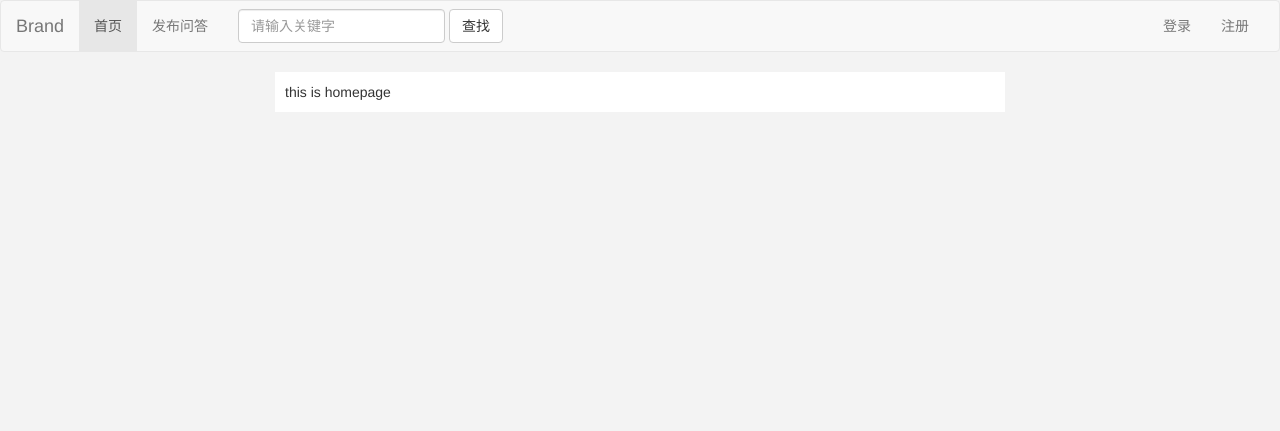
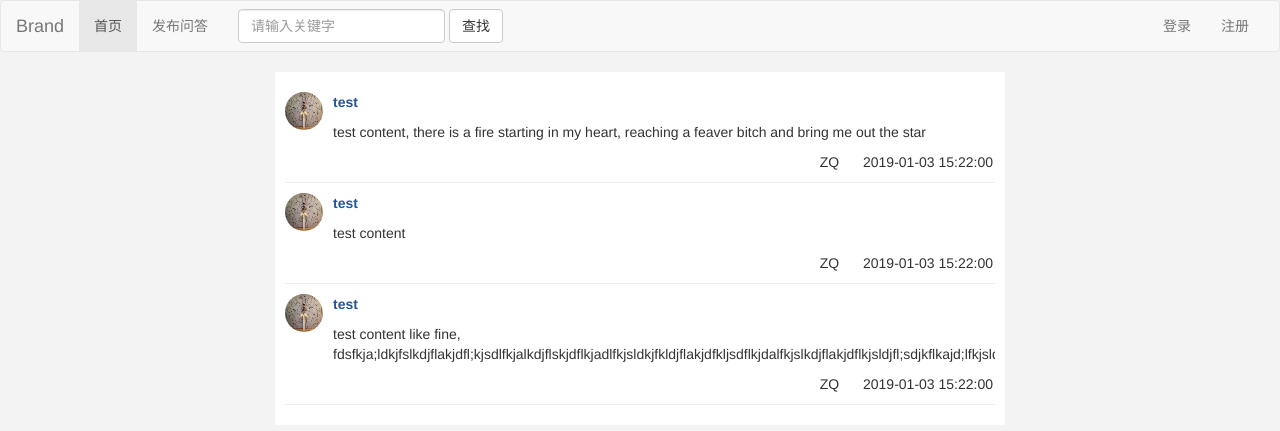
Before and after one commit to ZhaoQiang-b45475/zlktqa, a Flask app: page / in a window 1280 px wide. Shown: the top 431 px of the page. Run offline with Flask 2, Linux system fonts and the light colour scheme.

Commit message:
add homepage function
Signed-off-by: Zhao Qiang <qiang.zhao@nxp.com>

```diff
--- a/manage.py
+++ b/manage.py
@@ -4,7 +4,7 @@ from flask_script import Manager
 from flask_migrate import Migrate, MigrateCommand
 from zlktqa import app
 from exts import db
-from models import User
+from models import User, Question
 
 manager = Manager(app)
 
--- a/static/css/index.css
+++ b/static/css/index.css
@@ -0,0 +1,41 @@
+.main ul{
+	list-style: none;
+	padding-left: 0;
+}
+
+.main ul li{
+	border-bottom: 1px solid #eee;
+	overflow: hidden;
+	padding: 10px 0;
+}
+
+.avatar-group{
+	width: 38px;
+	height: 100%;
+	float: left;
+}
+
+.avatar-group .avatar{
+	width: 38px;
+	height: 38px;
+	border-radius: 50%;
+}
+
+.question-group{
+	float: left;
+	width: 660px;
+	margin-left: 10px;
+}
+
+.question-title a{
+	color: #259;
+	font-weight: 900;
+}
+
+.question-info{
+	text-align: right;
+}
+
+.question-info .question-author{
+	margin-right: 20px;
+}
--- a/templates/index.html
+++ b/templates/index.html
@@ -1,3 +1,51 @@
 {% extends "base.html" %}
+
 {% block title %}首页{% endblock %}
-{% block main %}this is homepage{% endblock %}
+
+{% block head %}
+	<link rel="stylesheet" href="{{ url_for("static", filename="css/index.css") }}">
+{% endblock %}
+
+{% block main %}
+	<ul>
+		<li>
+			<div class="avatar-group">
+				<img src="{{ url_for('static', filename='images/p1.jpg') }}" alt="" class="avatar">
+			</div>
+			<div class="question-group">
+				<p class="question-title"><a href="#">test</a></p>
+				<p class="question-content">test content, there is a fire starting in my heart, reaching a feaver bitch and bring me out the star</p>
+				<div class="question-info">
+					<span class="question-author">ZQ</span>
+					<span class="question-time">2019-01-03 15:22:00</span>
+				</div>
+			</div>
+		</li>
+		<li>
+			<div class="avatar-group">
+				<img src="{{ url_for('static', filename='images/p1.jpg') }}" alt="" class="avatar">
+			</div>
+			<div class="question-group">
+				<p class="question-title"><a href="#">test</a></p>
+				<p class="question-content">test content</p>
+				<div class="question-info">
+					<span class="question-author">ZQ</span>
+					<span class="question-time">2019-01-03 15:22:00</span>
+				</div>
+			</div>
+		</li>
+		<li>
+			<div class="avatar-group">
+				<img src="{{ url_for('static', filename='images/p1.jpg') }}" alt="" class="avatar">
+			</div>
+			<div class="question-group">
+				<p class="question-title"><a href="#">test</a></p>
+				<p class="question-content">test content like fine, fdsfkja;ldkjfslkdjflakjdfl;kjsdlfkjalkdjflskjdflkjadlfkjsldkjfkldjflakjdfkljsdflkjdalfkjslkdjflakjdflkjsldjfl;sdjkflkajd;lfkjsldjkflajdfkl</p>
+				<div class="question-info">
+					<span class="question-author">ZQ</span>
+					<span class="question-time">2019-01-03 15:22:00</span>
+				</div>
+			</div>
+		</li>
+	</ul>
+{% endblock %}
--- a/zlktqa.py
+++ b/zlktqa.py
@@ -2,12 +2,14 @@
 
 from flask import Flask, render_template, request, redirect, url_for, session
 import config
-from models import User
+from models import User, Question
 from exts import db
+from decorators import login_required
 
 app = Flask(__name__)
 app.config.from_object(config)
 db.init_app(app)
+
 
 @app.route('/')
 def index():
@@ -58,11 +60,20 @@ def logout():
     return redirect(url_for("login"))
 
 @app.route('/question/', methods=["GET", "POST"])
+@login_required
 def question():
     if request.method == "GET":
         return render_template("question.html")
     else:
-        pass
+        title = request.form.get("title")
+        content = request.form.get("content")
+        question = Question(title = title, content=content)
+        user_id = session.get('user_id')
+        user = User.query.filter(User.id == user_id).first()
+        question.author = user
+        db.session.add(question)
+        db.session.commit()
+        return redirect(url_for("index"))
 
 @app.context_processor
 def my_context_processor():
```
Also changed, not shown: models.py (+11 -0 lines), static/images/p1.jpg (added).
